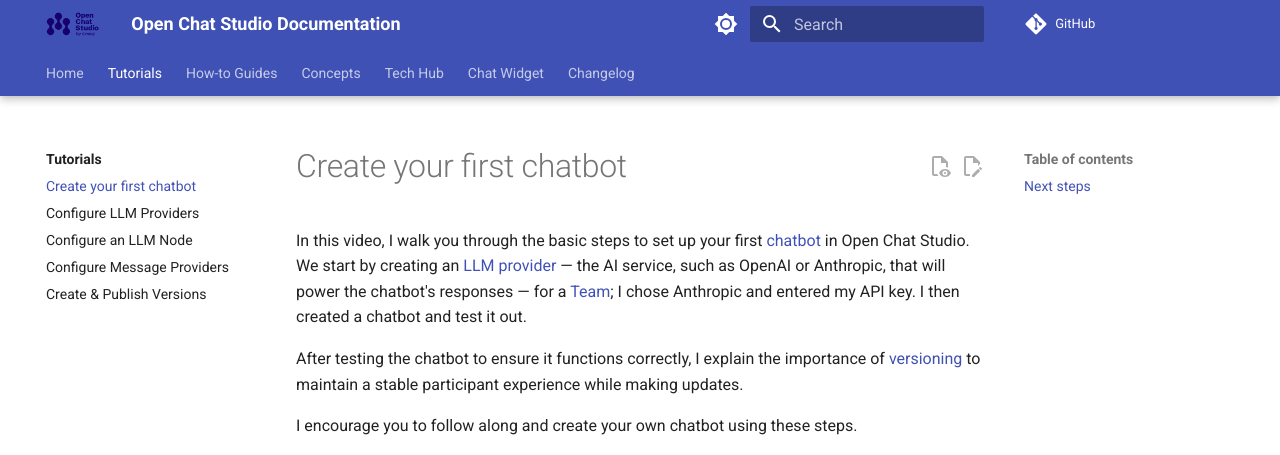
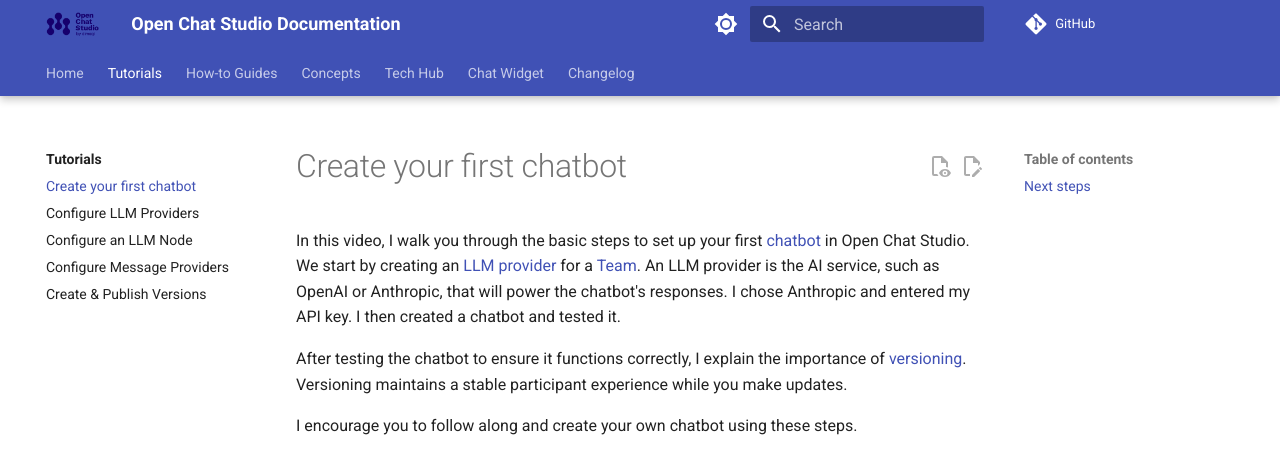
Before and after one commit to dimagi/open-chat-studio-docs, an MkDocs documentation site: the page built from docs/tutorials/first_chatbot.md, in a window 1280 px wide and 1139 px high. Shown: the top 455 px of the window. Built offline with MkDocs 1.6.1 and Material for MkDocs 9.7.7, drawn with Linux system fonts in a browser that asks for light colours; a script that is not in the unit is left out; comment, search, counter and statistics services are not loaded; grey boxes are pictures that could not be loaded.

Commit message:
Fix: Semantic linefeeds and sentence length < 25 words. Small clarity to wording changes.

```diff
--- a/docs/tutorials/first_chatbot.md
+++ b/docs/tutorials/first_chatbot.md
@@ -1,8 +1,13 @@
 # Create your first chatbot
 
-In this video, I walk you through the basic steps to set up your first [chatbot](../concepts/chatbots/index.md) in Open Chat Studio. We start by creating an [LLM provider](../concepts/team/llm_providers.md) — the AI service, such as OpenAI or Anthropic, that will power the chatbot's responses — for a [Team](../concepts/team/index.md); I chose Anthropic and entered my API key. I then created a chatbot and test it out.
+In this video, I walk you through the basic steps to set up your first [chatbot](../concepts/chatbots/index.md) in Open Chat Studio.
+We start by creating an [LLM provider](../concepts/team/llm_providers.md) for a [Team](../concepts/team/index.md).
+An LLM provider is the AI service, such as OpenAI or Anthropic, that will power the chatbot's responses.
+I chose Anthropic and entered my API key.
+I then created a chatbot and tested it.
 
-After testing the chatbot to ensure it functions correctly, I explain the importance of [versioning](../concepts/versioning.md) to maintain a stable participant experience while making updates.
+After testing the chatbot to ensure it functions correctly, I explain the importance of [versioning](../concepts/versioning.md).
+Versioning maintains a stable participant experience while you make updates.
 
 I encourage you to follow along and create your own chatbot using these steps.
 
```
Also changed, not shown: docs/tutorials/configure_llm_node.md (+23 -11 lines), docs/tutorials/configure_llm_providers.md (+9 -4 lines), docs/tutorials/configure_msg_providers.md (+2 -1 lines), docs/tutorials/versioning_steps.md (+16 -6 lines).
